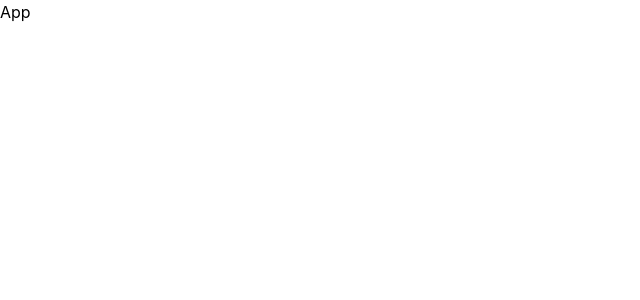
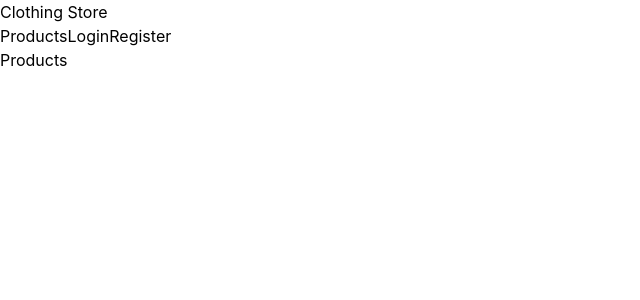
Before and after one commit to harshhupadhyay/E-commerce, a React app in the folder frontend/: page / in a window 1280 px wide. Shown: the top 300 px of the page, without its empty margins (0-640 px from the left). Built offline with nearby package versions, Linux system fonts and the light colour scheme; the HTML template or start-up script is replaced by a standard one.

Commit message:
server connected

```diff
--- a/frontend/src/App.jsx
+++ b/frontend/src/App.jsx
@@ -1,5 +1,35 @@
+import React from 'react'
+import { createBrowserRouter } from "react-router";
+import { RouterProvider } from "react-router";
+import Layout from './layouts/Layout';
+import Products from './pages/Products';
+import Login from './pages/Login';
+import Register from './pages/Register';
+
+
+const router =  createBrowserRouter([
+  {
+    element: <Layout />,
+    children: [
+      {
+        path: "/",
+        element: <Products />,
+      },
+      {
+        path: "/login",
+        element: <Login />,
+      },
+      {
+        path: "/register",
+        element: <Register />,
+      },
+    ],
+  },
+])
+
+
 const App = () => {
-  return <div>App</div>;
-};
+  return <RouterProvider  router={router} />
+}
 
-export default App;
+export default App
--- /dev/null
+++ b/frontend/src/components/Navbar.jsx
@@ -0,0 +1,18 @@
+import React from 'react'
+import { Link } from "react-router";
+
+const Navbar = () => {
+   return (
+    <nav>
+      <Link to="/">Clothing Store</Link>
+
+      <div>
+        <Link to="/">Products</Link>
+        <Link to="/login">Login</Link>
+        <Link to="/register">Register</Link>
+      </div>
+    </nav>
+  );
+}
+
+export default Navbar
--- /dev/null
+++ b/frontend/src/layouts/Layout.jsx
@@ -0,0 +1,17 @@
+import React from "react";
+import { Outlet } from "react-router";
+import Navbar from "../components/Navbar";
+
+const Layout = () => {
+  return (
+    <div>
+      <Navbar />
+
+      <main>
+        <Outlet />
+      </main>
+    </div>
+  );
+};
+
+export default Layout;
--- /dev/null
+++ b/frontend/src/pages/Login.jsx
@@ -0,0 +1,9 @@
+import React from 'react'
+
+const Login = () => {
+  return (
+    <div>Login</div>
+  )
+}
+
+export default Login
--- /dev/null
+++ b/frontend/src/pages/Products.jsx
@@ -0,0 +1,9 @@
+import React from 'react'
+
+const Products = () => {
+  return (
+    <div>Products</div>
+  )
+}
+
+export default Products
--- /dev/null
+++ b/frontend/src/pages/Register.jsx
@@ -0,0 +1,9 @@
+import React from 'react'
+
+const Register = () => {
+  return (
+    <div>Register</div>
+  )
+}
+
+export default Register
--- /dev/null
+++ b/frontend/src/services/api.jsx
@@ -0,0 +1,8 @@
+import axios from "axios";
+
+const api = axios.create({
+  baseURL: "/api",
+  withCredentials: true,
+});
+
+export default api;
--- a/frontend/vite.config.js
+++ b/frontend/vite.config.js
@@ -5,4 +5,12 @@ import tailwindcss from '@tailwindcss/vite'
 // https://vite.dev/config/
 export default defineConfig({
   plugins: [react(),tailwindcss()],
+  server :{
+    proxy:{
+      "/api":{
+        target : "http://localhost:3000",
+        changeOrigin :true
+      }
+    }
+  }
 })
```
Also changed, not shown: frontend/src/main.jsx (+8 -1 lines).
